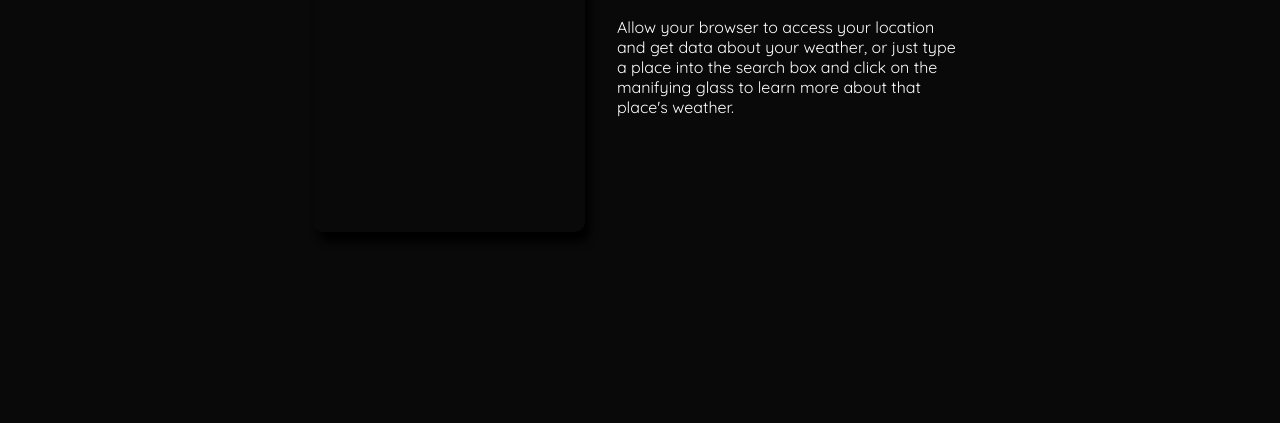
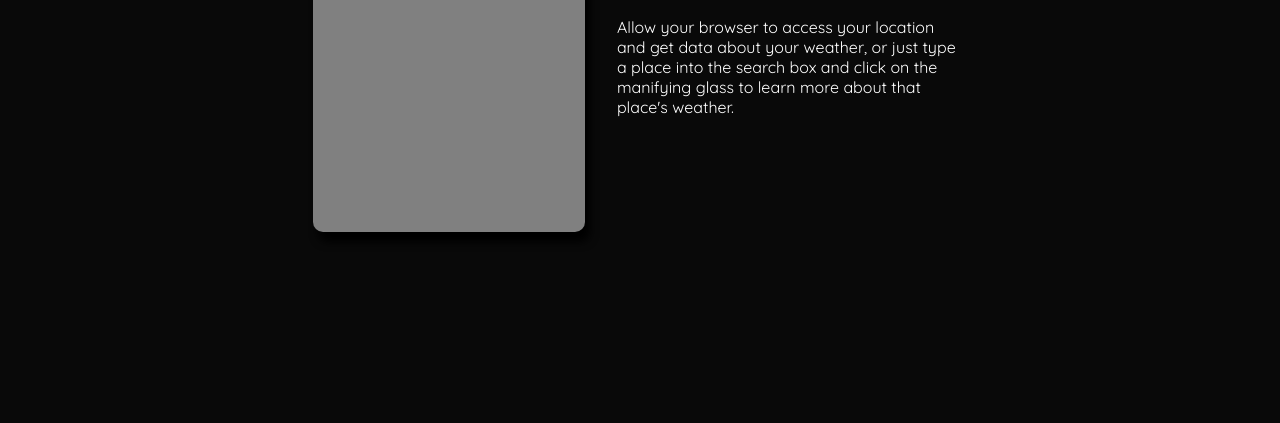
Before and after one commit to maricrown/JS_Projects, a plain HTML site: page weatherApp/index.html in a window 1280 px wide. Shown: the part 377-800 px from the top of the page. Drawn offline with Linux system fonts and the light colour scheme.

Commit message:
minor fixes

```diff
--- a/weatherApp/script.js
+++ b/weatherApp/script.js
@@ -109,6 +109,7 @@ async function fetchPlaceNameByCoords(){
 
         //Else the navigator cannot get user's coords and rejects.
         }else{
+
             reject(error);
         }
     });
@@ -227,7 +228,6 @@ function updateAppTheme(){
     const weatherIcons = document.querySelectorAll(".weatherIcon");
 
     if(placeWeatherData.isDayTime == 1){
-        console.log("daytime")
         weatherDataContainer.style.backgroundImage = "var(--dayGradient)";
         cardContainer.style.backgroundColor = "var(--dayAccentColor)";
         searchButtonSvg.style.fill = "var(--dayAccentColor)";
--- a/weatherApp/style.css
+++ b/weatherApp/style.css
@@ -21,6 +21,7 @@
     width: fit-content;
     overflow: hidden;
     animation: fadeIn 1s ease-in;
+    background-color: gray;
 }
 
 .searchBar{
```
